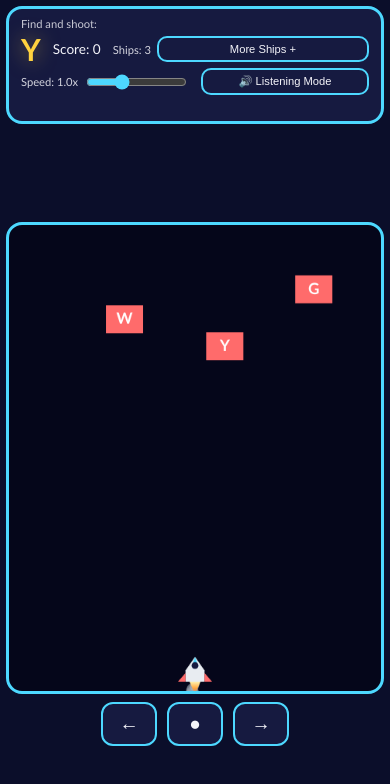
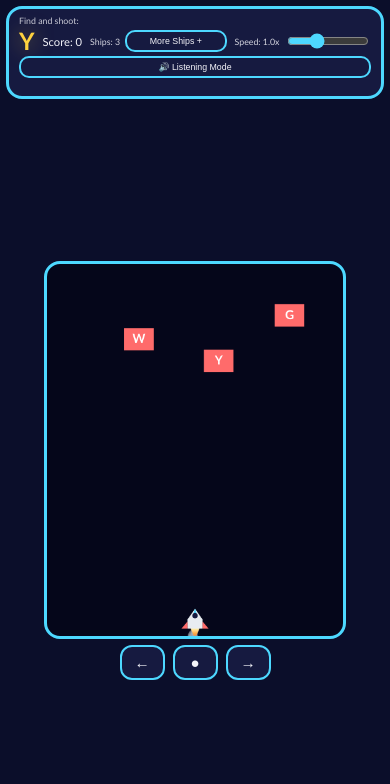
Before and after one commit to jasongweed/starshipletters, a website with bundled scripts: page index.html in a window 390 px wide. Built offline with nearby package versions, Linux system fonts and the light colour scheme.

Commit message:
Shrink mobile canvas and panel ~20% for extra headroom
- Canvas now targets 80% of its available space specifically on
  mobile-width viewports (desktop is unaffected), via a new scale
  factor in computeFitSize/fitCanvasToContainer
- Mobile target panel, ship/speed/mode controls, and touch buttons
  all reduced roughly 20% in font size, padding, and gaps, giving
  slack against browser-chrome sizing differences (e.g. Chrome-iOS
  vs Safari) that were still causing the layout to slightly overflow

```diff
--- a/js/layout.js
+++ b/js/layout.js
@@ -1,8 +1,10 @@
 export const CANVAS_ASPECT_RATIO = 480 / 600;
+export const MOBILE_CANVAS_SCALE = 0.8;
+export const MOBILE_BREAKPOINT_PX = 720;
 
-export function computeFitSize(availableWidth, availableHeight, aspectRatio) {
-  const safeWidth = Math.max(0, availableWidth);
-  const safeHeight = Math.max(0, availableHeight);
+export function computeFitSize(availableWidth, availableHeight, aspectRatio, scale = 1) {
+  const safeWidth = Math.max(0, availableWidth) * scale;
+  const safeHeight = Math.max(0, availableHeight) * scale;
 
   let width = safeWidth;
   let height = width / aspectRatio;
@@ -15,20 +17,26 @@ export function computeFitSize(availableWidth, availableHeight, aspectRatio) {
   return { width, height };
 }
 
-export function fitCanvasToContainer(canvas, container, reservedHeight) {
+export function fitCanvasToContainer(canvas, container, reservedHeight, scale = 1) {
   const { width, height } = computeFitSize(
     container.clientWidth,
     container.clientHeight - reservedHeight,
-    CANVAS_ASPECT_RATIO
+    CANVAS_ASPECT_RATIO,
+    scale
   );
   canvas.style.width = `${width}px`;
   canvas.style.height = `${height}px`;
 }
 
 export function watchCanvasFit(canvas, container, reservedEl) {
+  const isMobileViewport = () =>
+    typeof window.matchMedia === "function" &&
+    window.matchMedia(`(max-width: ${MOBILE_BREAKPOINT_PX}px)`).matches;
+
   const update = () => {
     const reservedHeight = reservedEl ? reservedEl.offsetHeight : 0;
-    fitCanvasToContainer(canvas, container, reservedHeight);
+    const scale = isMobileViewport() ? MOBILE_CANVAS_SCALE : 1;
+    fitCanvasToContainer(canvas, container, reservedHeight, scale);
   };
 
   update();
--- a/style.css
+++ b/style.css
@@ -180,7 +180,7 @@ body {
     align-items: stretch;
     width: 100%;
     height: 100%;
-    gap: 6px;
+    gap: 4px;
     padding: 0;
   }
 
@@ -191,24 +191,24 @@ body {
     flex-wrap: wrap;
     align-items: center;
     justify-content: space-between;
-    gap: 4px 12px;
-    padding: 8px 12px;
+    gap: 3px 8px;
+    padding: 6px 10px;
     text-align: left;
   }
 
   #target-label {
     width: 100%;
-    font-size: 0.7rem;
+    font-size: 0.55rem;
     margin-bottom: 0;
   }
 
   #target-letter {
-    font-size: 1.9rem;
+    font-size: 1.5rem;
     margin-bottom: 0;
   }
 
   #score-label {
-    font-size: 0.85rem;
+    font-size: 0.7rem;
     margin-bottom: 0;
   }
 
@@ -216,15 +216,15 @@ body {
   #speed-control {
     display: flex;
     align-items: center;
-    gap: 6px;
+    gap: 5px;
     margin-bottom: 0;
-    flex: 1 1 150px;
+    flex: 1 1 120px;
   }
 
   #ship-count-label,
   #speed-label {
     margin-bottom: 0;
-    font-size: 0.7rem;
+    font-size: 0.55rem;
     white-space: nowrap;
   }
 
@@ -233,28 +233,28 @@ body {
   }
 
   #mode-control {
-    flex: 1 1 150px;
-    gap: 4px;
+    flex: 1 1 120px;
+    gap: 3px;
     margin-bottom: 0;
   }
 
   .panel-btn,
   .panel-select {
-    padding: 5px 4px;
-    font-size: 0.7rem;
+    padding: 4px 3px;
+    font-size: 0.55rem;
   }
 
   #status-message {
     width: 100%;
-    min-height: 1.1em;
-    font-size: 0.75rem;
+    min-height: 0.9em;
+    font-size: 0.6rem;
   }
 
   #game-area {
     flex: 1 1 auto;
     min-height: 0;
     width: 100%;
-    gap: 8px;
+    gap: 6px;
   }
 
   #game-canvas {
@@ -263,12 +263,12 @@ body {
 
   #touch-controls {
     flex: 0 0 auto;
-    gap: 10px;
+    gap: 8px;
   }
 
   .touch-btn {
-    width: 56px;
-    height: 44px;
-    font-size: 1.2rem;
+    width: 45px;
+    height: 35px;
+    font-size: 0.95rem;
   }
 }
```
Also changed, not shown: tests/layout.test.js (+7 -0 lines).
